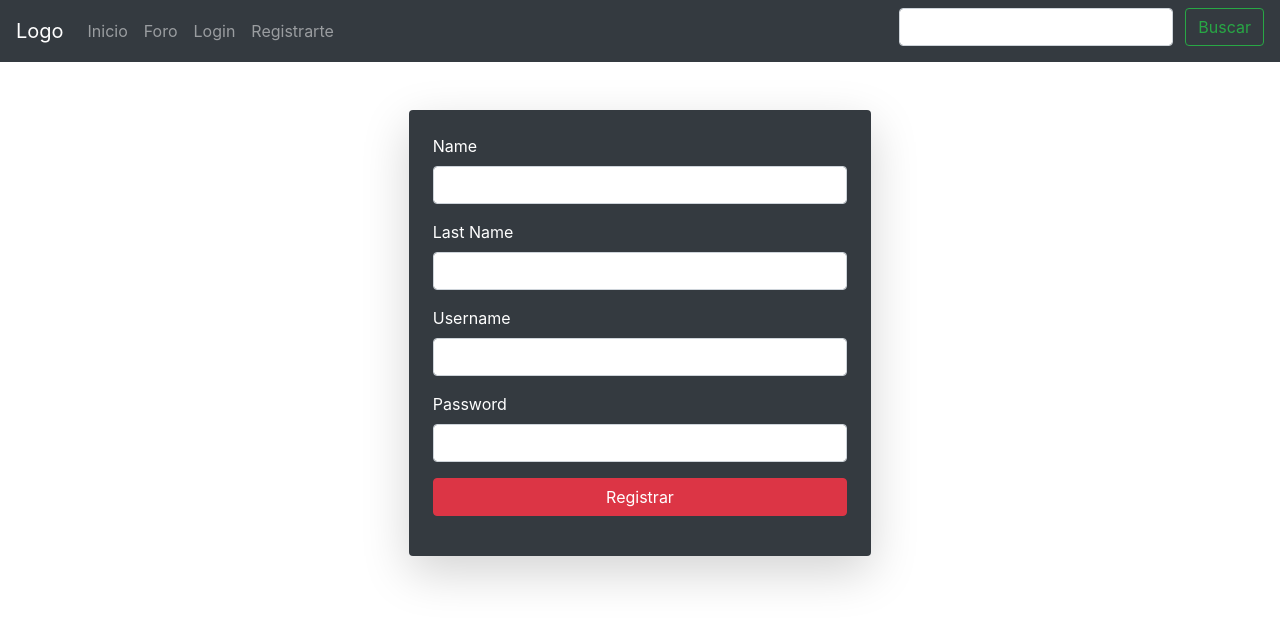
After one commit to ConDish/python-flask, a Flask app: page /registro in a window 1280 px wide. The commit adds this page. Shown: the top 624 px of the page. Run offline with Flask 2, Linux system fonts and the light colour scheme; some libraries are stand-ins or nearby versions.

Commit message:
terminate

```diff
--- a/forms.py
+++ b/forms.py
@@ -1,7 +1,13 @@
 from wtforms import Form, TextField, StringField, PasswordField
 
 
-class comment(Form):
+class registro(Form):
+    name = StringField('Name')
+    lastname = StringField('Last Name')
+    username = StringField('Username')
+    password = PasswordField('Password')
+
+class login(Form):
     username = StringField('Username')
     password = PasswordField('Password')
 
--- a/run.py
+++ b/run.py
@@ -2,59 +2,121 @@ from flask import Flask, request, render_template, redirect, url_for, session
 import json
 import os
 import forms
+import sqlite3 as sql
 
 
 app = Flask(__name__)
 app.secret_key = 'hacking'
+
+
 # host = os.environ.get('IP', 'https://python-flask-condish.c9users.io')
 # port = int(os.environ.get('PORT', 8080))
 
 
 
 
+
+
 @app.route("/", methods=['GET', 'POST'])
 def hello():
-    formulario = forms.comment(request.form)
-    otro = forms.search(request.form)
+
+    search = forms.search(request.form)
+
+
+    return render_template("index.html", searched = search)
+
+@app.route("/registro", methods=['GET', 'POST'])
+def registrar():
+    register = forms.registro(request.form)
+    search = forms.search(request.form)
 
     if request.method == 'POST':
-        user = formulario.username.data
+        try:
+            name = request.form['name']
+            lastname = request.form['lastname']
+            user = request.form['username']
+            password = request.form['password']
+            with sql.connect('database.db') as con:
+                cur = con.cursor()
+                cur.execute("INSERT INTO user VALUES(Null,?,?,?,?)", (name,lastname,user,password))
+                con.commit()
+                session['username'] = user
+                msg = 1
+        except:
+            con.rollback()
+            msg = 0
+        finally:
+            if msg == 1:
 
-        dato = json.dumps({"user":user})
+                return redirect(url_for('ir'))
+                con.close()
+            else:
+                return redirect(url_for('registrar'))
 
 
-
-    return render_template("index.html", form = formulario, prueba = otro)
-
-@app.route("/prueba", methods=['GET', 'POST'])
-def prueba():
-
-    if request.method == 'POST':
-        user = request.form['user']
-        password = request.form['password']
-        data = {"usuario" : user, "password" : password}
-
-    return render_template("prueba.html", title=user)
-
-
-@app.route("/hola", methods=['GET', 'POST'])
-def ir():
-
-    # user = request.form['username']
-    # password = request.form['password']
-    busqueda = request.form['searched']
-    session['busqueda'] = request.form['searched']
-
-    # eliminar session = session.clear()
-
-    # print (user, password)
-
-    return render_template("prueba.html", search = session['busqueda'])
+    return render_template("registro.html", searched = search, registre = register)
 
 
 
 
+@app.route("/logeado", methods=['GET', 'POST'])
+def ir():
+    search = forms.search(request.form)
+
+    con = sql.connect("database.db")
+    con.row_factory = sql.Row
+
+    cur = con.cursor()
+
+    cur.execute("select * from user")
+    rows = cur.fetchall()
+
+    if 'username' in session:
+        return render_template("logeado.html", searched = search, rows = rows, username = session["username"])
+    else:
+        return redirect(url_for('registrar'))
+
+
+@app.route("/logout", methods=['GET', 'POST'])
+def logout():
+    if 'username' in session:
+        session.pop('username')
+    return redirect(url_for('hello'))
+
+@app.route("/login", methods=['GET', 'POST'])
+def login():
+
+    login = forms.login(request.form)
+    search = forms.search(request.form)
+
+    if request.method == 'POST':
+
+        user = login.username.data
+        password = login.password.data
+
+        con = sql.connect("database.db")
+        con.row_factory = sql.Row
+
+        cur = con.cursor()
+
+        cur.execute("select * from user where username = ? and password = ?", (user,password))
+        rows = cur.fetchone()
+
+        if rows == None:
+            return redirect(url_for("login"))
+        else:
+            session['username'] = user
+            return redirect(url_for("ir"))
+
+
+
+    return render_template("login.html", form = login , searched = search)
+
 
 
 if __name__ == "__main__":
-    app.run(debug=False, port=5000)
+
+
+
+
+    app.run(debug=True, port=5000)
--- /dev/null
+++ b/templates/base/head.html
@@ -0,0 +1,25 @@
+<!DOCTYPE html>
+<html lang="en">
+<head>
+    <meta charset="UTF-8">
+    <meta name="viewport" content="width=device-width, initial-scale=1.0">
+    <meta http-equiv="X-UA-Compatible" content="ie=edge">
+    <link rel="stylesheet" href="{{ url_for('static', filename='css/bootstrap.css') }}" type="text/css" />
+    <title>{%block title%} Anime{%endblock%}</title>
+    <script type="text/javascript" src="{{ url_for('static', filename='js/jquery.js') }}"></script>
+    <script type="text/javascript" src="{{ url_for('static', filename='js/bootstrap.js') }}"></script>
+    <script type="text/javascript" src="{{ url_for('static', filename='js/main.js') }}"></script>
+</head>
+<body>
+    {% block nav %}
+
+    {% endblock %}
+
+    {% block content %}
+
+    {% endblock%}
+
+
+
+</body>
+</html>
--- a/templates/nav.html
+++ b/templates/nav.html
@@ -11,7 +11,7 @@
         <ul class="navbar-nav mr-auto">
 
                 <li class="nav-item">
-                <a class="nav-link" href="#">Inicio</a>
+                <a class="nav-link" href="/">Inicio</a>
                 </li>
 
                 <li class="nav-item">
@@ -19,12 +19,17 @@
                 </li>
 
                 <li class="nav-item">
-                        <a class="nav-link" href="#">Login</a>
+                        <a class="nav-link" href="login">Login</a>
                 </li>
 
                 <li class="nav-item">
-                        <a class="nav-link" href="#">Registrarte</a>
+                        <a class="nav-link" href="registro">Registrarte</a>
                 </li>
+                {% if username %}
+                <li class="nav-item">
+                        <a class="nav-link" href="logout">Cerrar Seccion</a>
+                </li>
+                {% endif%}
 
         </ul>
 
@@ -32,7 +37,7 @@
 
         <form action="hola" class="form-inline my-2 my-lg-0" method="POST">
                 {% from "macro.html" import search_field%}
-                {{ search_field(prueba.searched, class='form-control mr-sm-2')}}
+                {{ search_field(searched.searched, class='form-control mr-sm-2')}}
                 <button class="btn btn-outline-success my-2 my-sm-0" type="submit">Buscar</button>
         </form>
 </div>
--- /dev/null
+++ b/templates/registro.html
@@ -0,0 +1,41 @@
+{% extends 'base/head.html'%}
+{%block title%}Registro{% endblock %}
+{%block nav %}
+{% include 'nav.html'%}
+{% endblock %}
+{% block content %}
+    <div class="container">
+        <div class="row mt-5">
+            <div class="col-md-12 d-flex justify-content-center">
+
+                    <div class="col-md-5 bg-dark p-4 rounded shadow-lg">
+                        {% from "macro.html" import render_field %}
+                        <form method="POST">
+                                <div class="form-group">
+                                    <label for="" class="text-white">Name</label>
+                                    {{ render_field(registre.name, class='form-control')}}
+                                </div>
+                                <div class="form-group">
+                                    <label for="" class="text-white">Last Name</label>
+                                    {{ render_field(registre.lastname, class='form-control')}}
+                                </div>
+                                <div class="form-group">
+                                    <label for="" class="text-white">Username</label>
+                                    {{ render_field(registre.username, class='form-control')}}
+                                </div>
+                                <div class="form-group">
+                                    <label for="" class="text-white">Password</label>
+                                    {{ render_field(registre.password, class='form-control')}}
+                                </div>
+                                <div class="form-group">
+                                    <input type="submit" class="btn btn-danger w-100" value="Registrar">
+                                </div>
+                        </form>
+
+
+
+                </div>
+            </div>
+        </div>
+    </div>
+{% endblock%}
```
Also changed, not shown: templates/index.html (+5 -39 lines), templates/logeado.html (added, +38 -0 lines), templates/login.html (added, +30 -0 lines), templates/prueba.html (deleted, +0 -35 lines), database.db (added).
